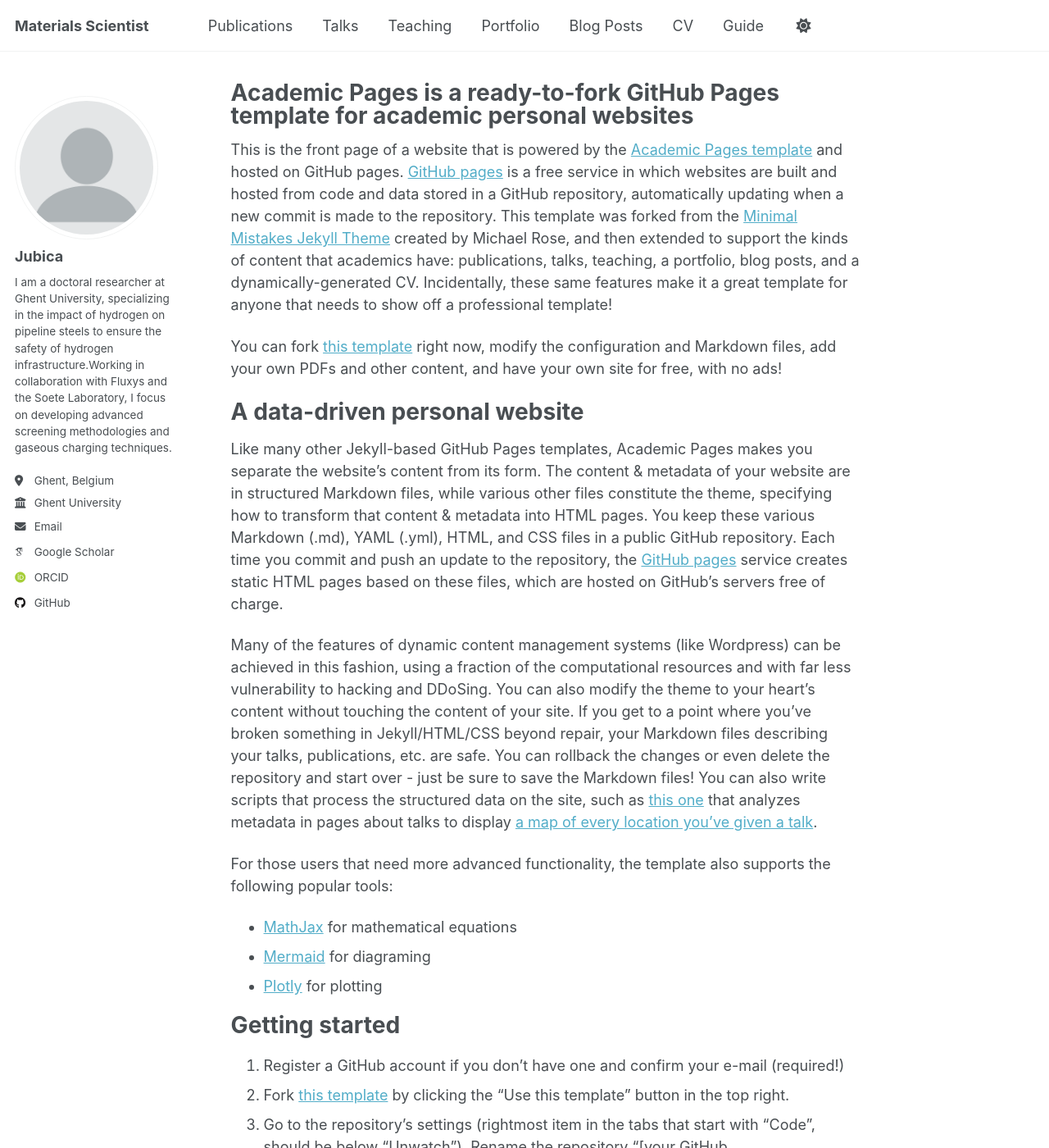
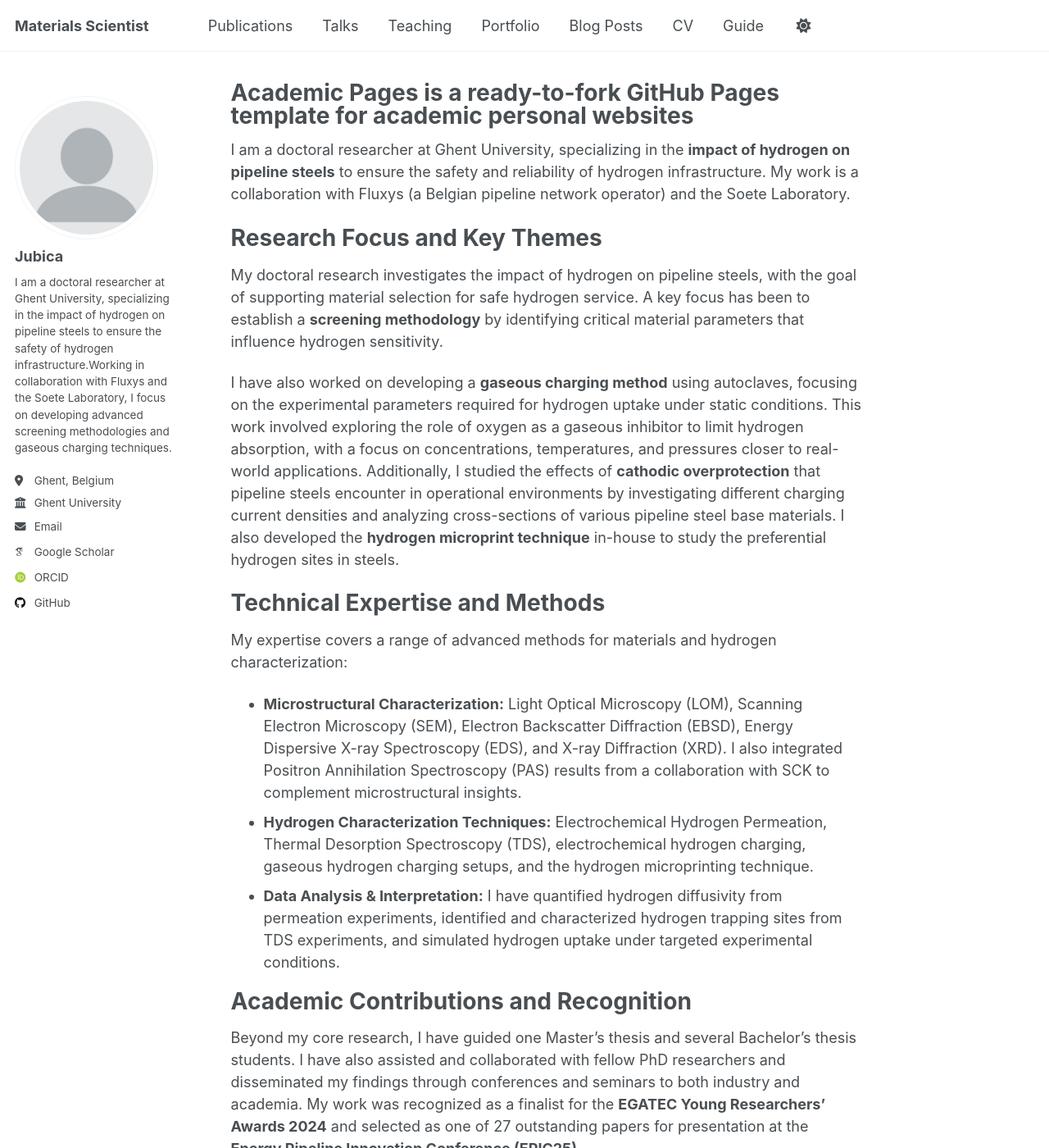
Before and after one commit to jubica/jubica.github.io, a Jekyll site: the page built from _pages/about.md, in a window 1280 px wide and 1400 px high. Shown: the whole window at 82% size. Built offline with Jekyll 4.4.1, drawn with Linux system fonts in a browser that asks for light colours; some web fonts are replaced; a script that is not in the unit is left out; some of the changed text lies outside the part shown.

Commit message:
Update about.md

```diff
--- a/_pages/about.md
+++ b/_pages/about.md
@@ -7,50 +7,35 @@ redirect_from:
   - /about.html
 ---
 
-This is the front page of a website that is powered by the [Academic Pages template](https://github.com/academicpages/academicpages.github.io) and hosted on GitHub pages. [GitHub pages](https://pages.github.com) is a free service in which websites are built and hosted from code and data stored in a GitHub repository, automatically updating when a new commit is made to the repository. This template was forked from the [Minimal Mistakes Jekyll Theme](https://mmistakes.github.io/minimal-mistakes/) created by Michael Rose, and then extended to support the kinds of content that academics have: publications, talks, teaching, a portfolio, blog posts, and a dynamically-generated CV. Incidentally, these same features make it a great template for anyone that needs to show off a professional template!
+I am a doctoral researcher at Ghent University, specializing in the **impact of hydrogen on pipeline steels** to ensure the safety and reliability of hydrogen infrastructure. My work is a collaboration with Fluxys (a Belgian pipeline network operator) and the Soete Laboratory.
 
- You can fork [this template](https://github.com/academicpages/academicpages.github.io) right now, modify the configuration and Markdown files, add your own PDFs and other content, and have your own site for free, with no ads!
+Research Focus and Key Themes
+======
 
-A data-driven personal website
+My doctoral research investigates the impact of hydrogen on pipeline steels, with the goal of supporting material selection for safe hydrogen service. A key focus has been to establish a **screening methodology** by identifying critical material parameters that influence hydrogen sensitivity.
+
+I have also worked on developing a **gaseous charging method** using autoclaves, focusing on the experimental parameters required for hydrogen uptake under static conditions. This work involved exploring the role of oxygen as a gaseous inhibitor to limit hydrogen absorption, with a focus on concentrations, temperatures, and pressures closer to real-world applications. Additionally, I studied the effects of **cathodic overprotection** that pipeline steels encounter in operational environments by investigating different charging current densities and analyzing cross-sections of various pipeline steel base materials. I also developed the **hydrogen microprint technique** in-house to study the preferential hydrogen sites in steels.
+
+Technical Expertise and Methods
 ======
-Like many other Jekyll-based GitHub Pages templates, Academic Pages makes you separate the website's content from its form. The content & metadata of your website are in structured Markdown files, while various other files constitute the theme, specifying how to transform that content & metadata into HTML pages. You keep these various Markdown (.md), YAML (.yml), HTML, and CSS files in a public GitHub repository. Each time you commit and push an update to the repository, the [GitHub pages](https://pages.github.com/) service creates static HTML pages based on these files, which are hosted on GitHub's servers free of charge.
 
-Many of the features of dynamic content management systems (like Wordpress) can be achieved in this fashion, using a fraction of the computational resources and with far less vulnerability to hacking and DDoSing. You can also modify the theme to your heart's content without touching the content of your site. If you get to a point where you've broken something in Jekyll/HTML/CSS beyond repair, your Markdown files describing your talks, publications, etc. are safe. You can rollback the changes or even delete the repository and start over - just be sure to save the Markdown files! You can also write scripts that process the structured data on the site, such as [this one](https://github.com/academicpages/academicpages.github.io/blob/master/talkmap.ipynb) that analyzes metadata in pages about talks to display [a map of every location you've given a talk](https://academicpages.github.io/talkmap.html).
+My expertise covers a range of advanced methods for materials and hydrogen characterization:
 
-For those users that need more advanced functionality, the template also supports the following popular tools:
-- [MathJax](https://www.mathjax.org/) for mathematical equations
-- [Mermaid](https://mermaid.js.org/) for diagraming
-- [Plotly](https://plotly.com/javascript/) for plotting
+* **Microstructural Characterization:** Light Optical Microscopy (LOM), Scanning Electron Microscopy (SEM), Electron Backscatter Diffraction (EBSD), Energy Dispersive X-ray Spectroscopy (EDS), and X-ray Diffraction (XRD). I also integrated Positron Annihilation Spectroscopy (PAS) results from a collaboration with SCK to complement microstructural insights.
+* **Hydrogen Characterization Techniques:** Electrochemical Hydrogen Permeation, Thermal Desorption Spectroscopy (TDS), electrochemical hydrogen charging, gaseous hydrogen charging setups, and the hydrogen microprinting technique.
+* **Data Analysis & Interpretation:** I have quantified hydrogen diffusivity from permeation experiments, identified and characterized hydrogen trapping sites from TDS experiments, and simulated hydrogen uptake under targeted experimental conditions.
 
-Getting started
+Academic Contributions and Recognition
 ======
-1. Register a GitHub account if you don't have one and confirm your e-mail (required!)
-1. Fork [this template](https://github.com/academicpages/academicpages.github.io) by clicking the "Use this template" button in the top right.
-1. Go to the repository's settings (rightmost item in the tabs that start with "Code", should be below "Unwatch"). Rename the repository "[your GitHub username].github.io", which will also be your website's URL.
-1. Set site-wide configuration and create content & metadata (see below -- also see [this set of diffs](http://archive.is/3TPas) showing what files were changed to set up [an example site](https://getorg-testacct.github.io) for a user with the username "getorg-testacct")
-1. Upload any files (like PDFs, .zip files, etc.) to the files/ directory. They will appear at https://[your GitHub username].github.io/files/example.pdf.
-1. Check status by going to the repository settings, in the "GitHub pages" section
 
-Site-wide configuration
-------
-The main configuration file for the site is in the base directory in [_config.yml](https://github.com/academicpages/academicpages.github.io/blob/master/_config.yml), which defines the content in the sidebars and other site-wide features. You will need to replace the default variables with ones about yourself and your site's github repository. The configuration file for the top menu is in [_data/navigation.yml](https://github.com/academicpages/academicpages.github.io/blob/master/_data/navigation.yml). For example, if you don't have a portfolio or blog posts, you can remove those items from that navigation.yml file to remove them from the header.
+Beyond my core research, I have guided one Master’s thesis and several Bachelor’s thesis students. I have also assisted and collaborated with fellow PhD researchers and disseminated my findings through conferences and seminars to both industry and academia. My work was recognized as a finalist for the **EGATEC Young Researchers’ Awards 2024** and selected as one of 27 outstanding papers for presentation at the **Energy Pipeline Innovation Conference (EPIC25)**.
 
-Create content & metadata
-------
-For site content, there is one Markdown file for each type of content, which are stored in directories like _publications, _talks, _posts, _teaching, or _pages. For example, each talk is a Markdown file in the [_talks directory](https://github.com/academicpages/academicpages.github.io/tree/master/_talks). At the top of each Markdown file is structured data in YAML about the talk, which the theme will parse to do lots of cool stuff. The same structured data about a talk is used to generate the list of talks on the [Talks page](https://academicpages.github.io/talks), each [individual page](https://academicpages.github.io/talks/2012-03-01-talk-1) for specific talks, the talks section for the [CV page](https://academicpages.github.io/cv), and the [map of places you've given a talk](https://academicpages.github.io/talkmap.html) (if you run this [python file](https://github.com/academicpages/academicpages.github.io/blob/master/talkmap.py) or [Jupyter notebook](https://github.com/academicpages/academicpages.github.io/blob/master/talkmap.ipynb), which creates the HTML for the map based on the contents of the _talks directory).
+Detailed Contributions
+======
 
-**Markdown generator**
+In my work, I was the primary contributor responsible for the investigation, methodology, validation, and visualization. I was also responsible for writing the original draft of the manuscript.
 
-The repository includes [a set of Jupyter notebooks](https://github.com/academicpages/academicpages.github.io/tree/master/markdown_generator
-) that converts a CSV containing structured data about talks or presentations into individual Markdown files that will be properly formatted for the Academic Pages template. The sample CSVs in that directory are the ones I used to create my own personal website at stuartgeiger.com. My usual workflow is that I keep a spreadsheet of my publications and talks, then run the code in these notebooks to generate the Markdown files, then commit and push them to the GitHub repository.
+Funding and Acknowledgements
+======
 
-How to edit your site's GitHub repository
-------
-Many people use a git client to create files on their local computer and then push them to GitHub's servers. If you are not familiar with git, you can directly edit these configuration and Markdown files directly in the github.com interface. Navigate to a file (like [this one](https://github.com/academicpages/academicpages.github.io/blob/master/_talks/2012-03-01-talk-1.md) and click the pencil icon in the top right of the content preview (to the right of the "Raw | Blame | History" buttons). You can delete a file by clicking the trashcan icon to the right of the pencil icon. You can also create new files or upload files by navigating to a directory and clicking the "Create new file" or "Upload files" buttons.
-
-Example: editing a Markdown file for a talk
-![Editing a Markdown file for a talk](/images/editing-talk.png)
-
-For more info
-------
-More info about configuring Academic Pages can be found in [the guide](https://academicpages.github.io/markdown/), the [growing wiki](https://github.com/academicpages/academicpages.github.io/wiki), and you can always [ask a question on GitHub](https://github.com/academicpages/academicpages.github.io/discussions). The [guides for the Minimal Mistakes theme](https://mmistakes.github.io/minimal-mistakes/docs/configuration/) (which this theme was forked from) might also be helpful.
+This research received financial support from the Energy Transition Fund via the HyFit and HySource projects in collaboration with Fluxys. The research was also supported by FWO.
```
